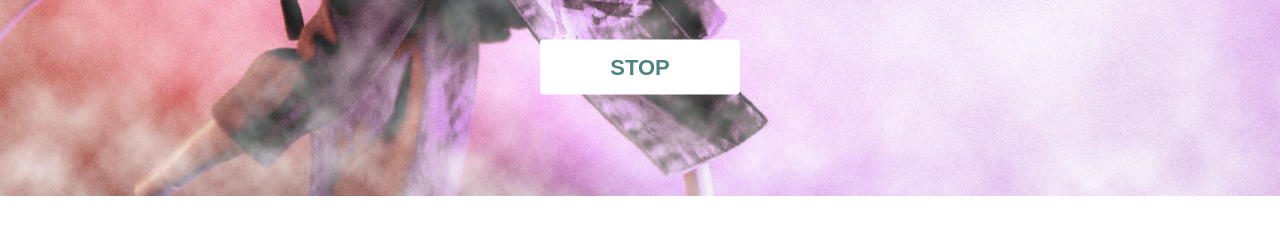
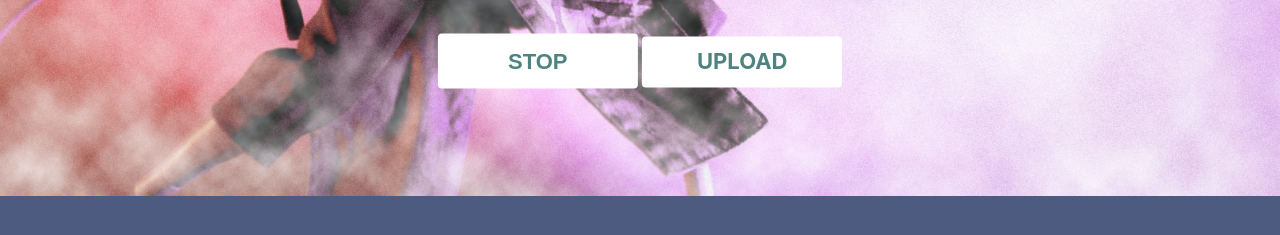
Before and after one commit to BoronenkoTimurs/Clock, a website built with Parcel: page index.html in a window 1280 px wide. Both pictures are taken after a click on the button "START". Shown: the part 523-758 px from the top of the page. Built offline with nearby package versions, Linux system fonts and the light colour scheme.

Commit message:
Build upload image option for BG

```diff
--- a/css/styles.css
+++ b/css/styles.css
@@ -1,7 +1,3 @@
-html {
-  box-sizing: border-box;
-}
-
 *,
 *::before,
 *::after {
@@ -16,7 +12,9 @@ html {
   --shortBreak: hsl(48, 23%, 40%);
   --longBreak: hsl(105, 16%, 40%);
 }
-
+html {
+  box-sizing: border-box;
+}
 body {
   /* TODO: fix overflow: hidden; (without it) */
   overflow: hidden;
@@ -26,15 +24,22 @@ body {
   user-select: none;
 }
 
-
+/* Additional styles */
 img {
   /* TODO: Fix height and width of img (white line in bottom) */
-  height: 100%;
   width: 100%;
   background-size: cover;
   background-position: center;
   background-attachment: fixed;
 }
+label {
+  display: inline-block;
+}
+input {
+  display: none;
+}
+
+/* Progress Bar */
 progress {
   border-radius: 2px;
   width: 100%;
@@ -42,15 +47,19 @@ progress {
   position: fixed;
   top: 0;
 }
-
 progress::-webkit-progress-bar {
   background-color: rgba(0, 0, 0, 0.1);
 }
-
 progress::-webkit-progress-value {
   background-color: var(--white);
 }
 
+/* Special classes */
+.hidden {
+  display: none;
+}
+
+/* Main */
 .timer {
   position: absolute;
   top: 50%;
@@ -58,7 +67,6 @@ progress::-webkit-progress-value {
   transform: translate(-50%, -50%);
   text-align: center;
 }
-
 .clock {
   margin-top: 50px;
   margin-bottom: 30px;
@@ -68,6 +76,7 @@ progress::-webkit-progress-value {
   align-items: center;
   font-family: arial, sans-serif;
 }
+
 @media screen and (max-width: 936px) {
   .timer {
     padding: 0;
@@ -77,6 +86,11 @@ progress::-webkit-progress-value {
   }
 }
 
+/* Buttons */
+button:focus,
+button:active {
+  outline: none;
+}
 .mode-button {
   font-size: 16px;
   height: 28px;
@@ -89,12 +103,10 @@ progress::-webkit-progress-value {
   padding: 2px 12px;
   background: none;
 }
-
 .mode-button.active {
   border-color: var(--white);
 }
-
-.main-button {
+.main_button {
   cursor: pointer;
   font-size: 22px;
   height: 55px;
@@ -110,21 +122,26 @@ progress::-webkit-progress-value {
   border-radius: 4px;
   transition: color 0.5s ease-in-out 0s;
 }
+.label_button {
+  cursor: pointer;
+  font-size: 22px;
+  padding: 11px 0 14.5px 0;
+  text-transform: uppercase;
+  color: hsl(175, 26%, 41%);
+  font-weight: bold;
+  width: 200px;
+  background-color: white;
+  border-width: initial;
+  border-style: none;
+  border-radius: 4px;
+  transition: color 0.5s ease-in-out 0s;
+}
 .main-button:hover {
   color: white;
   background-color: black;
 }
-button:focus,
-button:active {
-  outline: none;
-}
-
 .main-button.active {
   transform: translateY(6px);
   box-shadow: none;
   outline: none;
 }
-
-.hidden {
-  display: none;
-}
--- a/index.html
+++ b/index.html
@@ -9,8 +9,8 @@
   </head>
   <body src="">
     <main class="app">
-      <img id="random_image" class="img" src="" alt="Random Image" >
       <progress id="js-progress" value="0"></progress>
+      <img id="bg-image" class="img" src="" alt="Random Image" />
       <div class="progress-bar"></div>
 
       <div class="timer">
@@ -44,9 +44,13 @@
           <span class="separator">:</span>
           <span id="js-seconds">00</span>
         </div>
-        <button class="main-button" data-action="start" id="js-btn">
-          Start
-        </button>
+        <section class="btn">
+          <button class="main_button" data-action="start" id="js-btn">
+            Start
+          </button>
+          <label for="input-file" class="label_button"> Upload </label>
+          <input type="file" accept="image/work.jpg"  id="input-file" />
+        </section>
       </div>
     </main>
     <div class="hidden">
--- a/js/main.js
+++ b/js/main.js
@@ -6,13 +6,20 @@ const timer = {
   longBreakInerval: 4,
   sessions: 0,
 };
-const images = ["/image/chill.jpg", "/image/samurai.jpg"];
-const imgEl = document.getElementById("random_image");
-
+const images = [
+  "/image/short_break.jpg",
+  "/image/work.jpg",
+  "/image/long_break.jpg",
+];
+const imgEl = document.getElementById("bg-image");
+const inputFile = document.getElementById("input-file");
+const modeButton = document.getElementById("js-mode-buttons");
+const mainButton = document.getElementById("js-btn");
+const uploadButton = document.getElementById("js-btn-upload");
 const buttonSound = new Audio("button-sound.mp3");
-const mainButtron = document.getElementById("js-btn");
-mainButtron.addEventListener("click", () => {
-  const { action } = mainButtron.dataset;
+// Start timer
+mainButton.addEventListener("click", () => {
+  const { action } = mainButton.dataset;
   buttonSound.play();
   if (action === "start") {
     startTimer();
@@ -20,16 +27,18 @@ mainButtron.addEventListener("click", () => {
     stopTimer();
   }
 });
-
-const modeButton = document.querySelector("#js-mode-buttons");
+// Change mode
 modeButton.addEventListener("click", handlerMode);
-
+// Upload your IMG on background
+inputFile.onchange = function () {
+  imgEl.src = URL.createObjectURL(inputFile.files[0]);
+};
 function getRemainingTimer(endTime) {
   let nowDate = new Date();
   const currentTime = Date.parse(nowDate);
-  const differenct = endTime - currentTime;
+  const different = endTime - currentTime;
 
-  const total = Number.parseInt(differenct / 1000, 10);
+  const total = Number.parseInt(different / 1000, 10);
   const hours = Number.parseInt((total / 60 / 60) % 60, 10);
   const minutes = Number.parseInt((total / 60) % 60, 10);
   const seconds = Number.parseInt(total % 60, 10);
@@ -52,9 +61,9 @@ function startTimer() {
 
   if (timer.mode === "work") timer.sessions++;
 
-  mainButtron.dataset.action = "stop";
-  mainButtron.textContent = "Stop";
-  mainButtron.classList.add("active");
+  mainButton.dataset.action = "stop";
+  mainButton.textContent = "Stop";
+  mainButton.classList.add("active");
 
   interval = setInterval(() => {
     timer.remainingTime = getRemainingTimer(endTime);
@@ -89,9 +98,9 @@ function startTimer() {
 function stopTimer() {
   clearInterval(interval);
 
-  mainButtron.dataset.action = "start";
-  mainButtron.textContent = "Start";
-  mainButtron.classList.remove("active");
+  mainButton.dataset.action = "start";
+  mainButton.textContent = "Start";
+  mainButton.classList.remove("active");
 }
 
 function updateClock() {
@@ -132,10 +141,7 @@ function switchMode(mode) {
     .querySelectorAll("button[data-mode]")
     .forEach((el) => el.classList.remove("active"));
   document.querySelector(`[data-mode= "${mode}"]`).classList.add("active");
-  imgEl.style.backgroundSize = "cover";
-  // TODO: put the pic in center
-  // imgEl.style.backgroundPositionX = 'top left'
-  // imgEl.style.backgroundAttachment = "fixed";
+  document.body.style.backgroundColor = `var(--${mode})`;
 
   document
     .getElementById("js-progress")
@@ -143,6 +149,7 @@ function switchMode(mode) {
 
   updateClock();
   randomImage();
+  getRemainingTimer(0);
 }
 
 function handlerMode(event) {
```
Also changed, not shown: README.md, image/long_break.jpg (added), image/short_break.jpg (renamed from image/chill.jpg), image/work.jpg (renamed from image/samurai.jpg).
